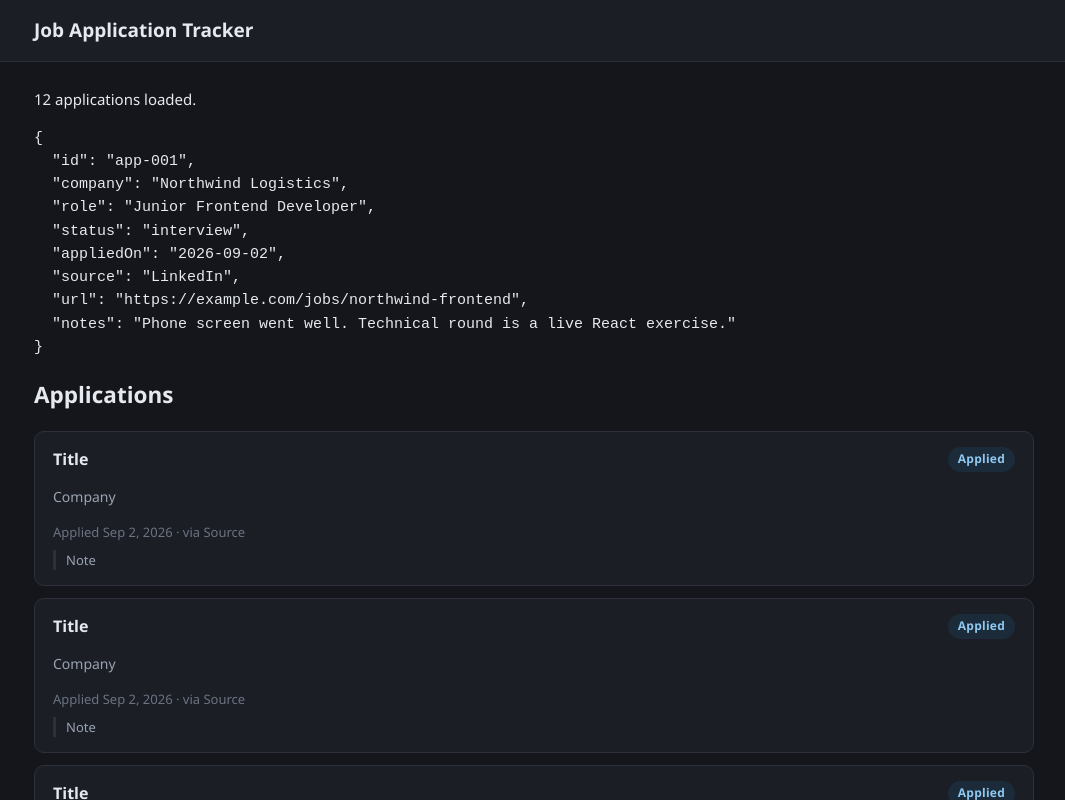
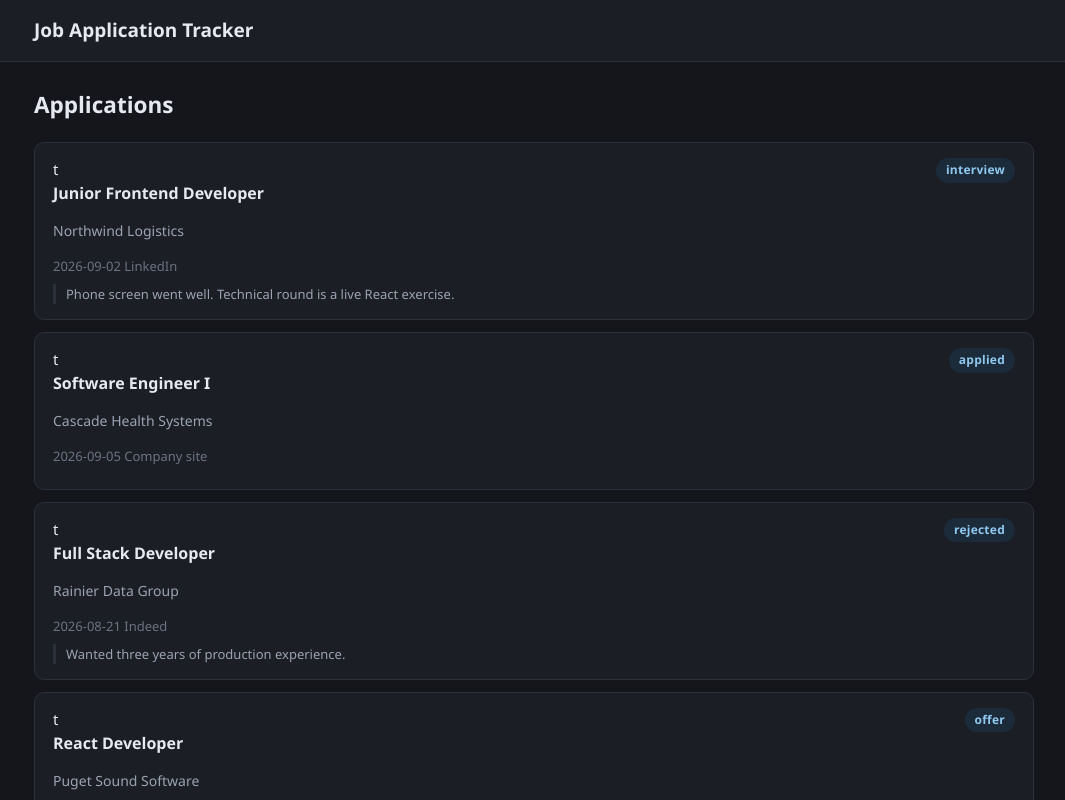
Before and after one commit to AaronB22/Job-Application-Tracker, a React (Vite) app: page / in a window 1280 px wide. Shown: the top 800 px of the page, without its empty margins (106-1171 px from the left). Built offline with nearby package versions, Linux system fonts and the light colour scheme.

Commit message:
mapped out listings

```diff
--- a/src/App.jsx
+++ b/src/App.jsx
@@ -20,15 +20,20 @@ export default function App() {
 			</header>
 
 			<main className="container">
-				<p>{applications.length} applications loaded.</p>
-				<pre>{JSON.stringify(applications[0], null, 2)}</pre>
+				{/* <p>{applications.length} applications loaded.</p>
+				<pre>{JSON.stringify(applications[0], null, 2)}</pre> */}
 
 				<h2>Applications</h2>
 				<div className='job-list'>
-					<Posting/>
-					<Posting/>
-					<Posting/>
-					<Posting/>
+					{applications.map(list=>{
+						return(
+							<Posting
+								{...list}
+								key={list.id}
+							/>
+
+						)
+					})}
 				</div>
 
 			</main>
--- a/src/compomemts/Posting.jsx
+++ b/src/compomemts/Posting.jsx
@@ -1,19 +1,20 @@
 
-export default function Posting(){
+export default function Posting({company,role,status,appliedOn,source,url,notes}){
 
     return(
         <div className="job-card">
             <div className="grow">
+                t
                 <h3>
-                    <a href="#">Title</a>
+                    <a href="#">{role}</a>
                 </h3>
-                <p className="company">Company</p>
+                <p className="company">{company}</p>
                 <div className="meta">
-                    Applied Sep 2, 2026 · via Source
+                    {appliedOn} {source}
                 </div>
-                <p className="note">Note</p>
+                <p className="note">{notes}</p>
             </div>
-            <span className="badge badge-applied">Applied</span>
+            <span className="badge badge-applied">{status}</span>
         </div>
     )
 }
```
